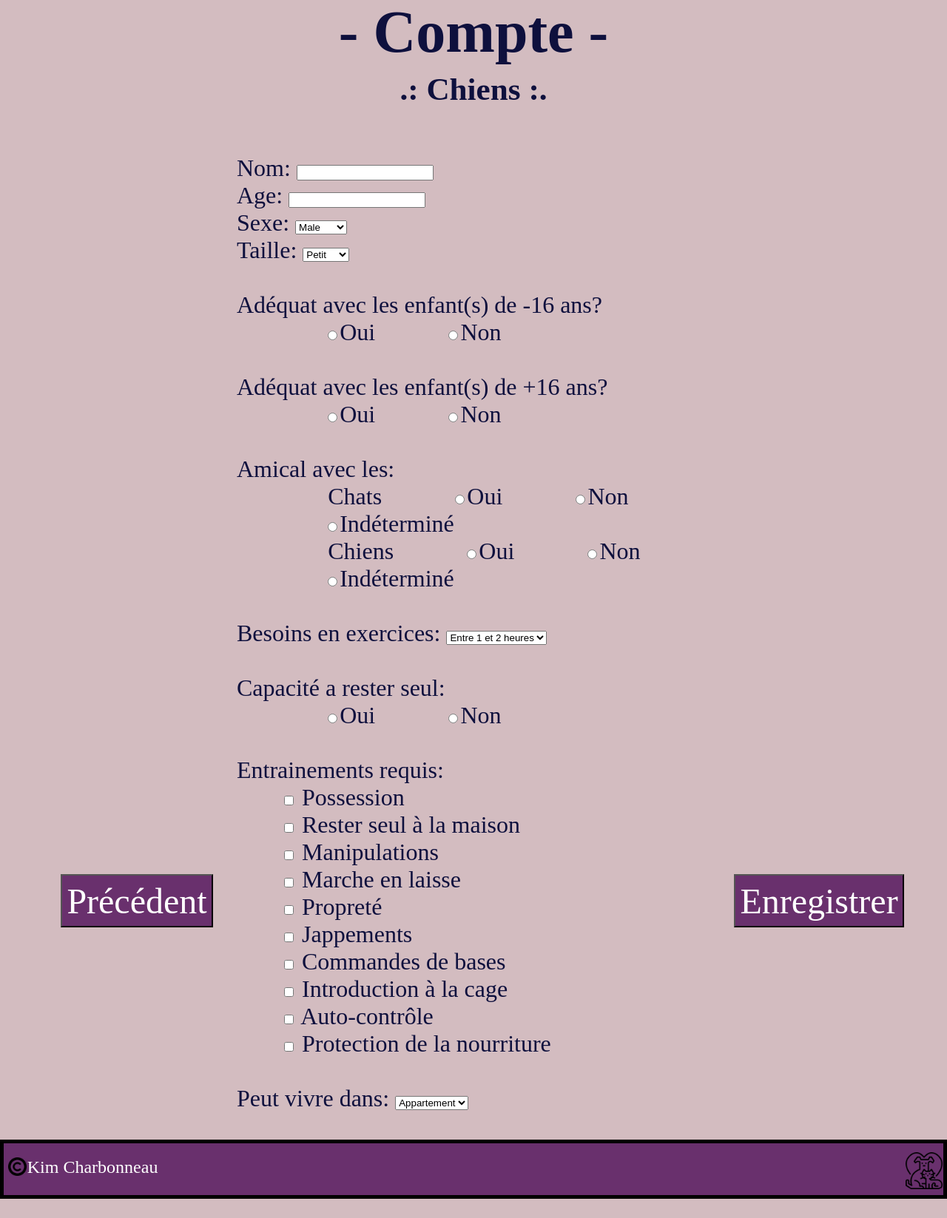
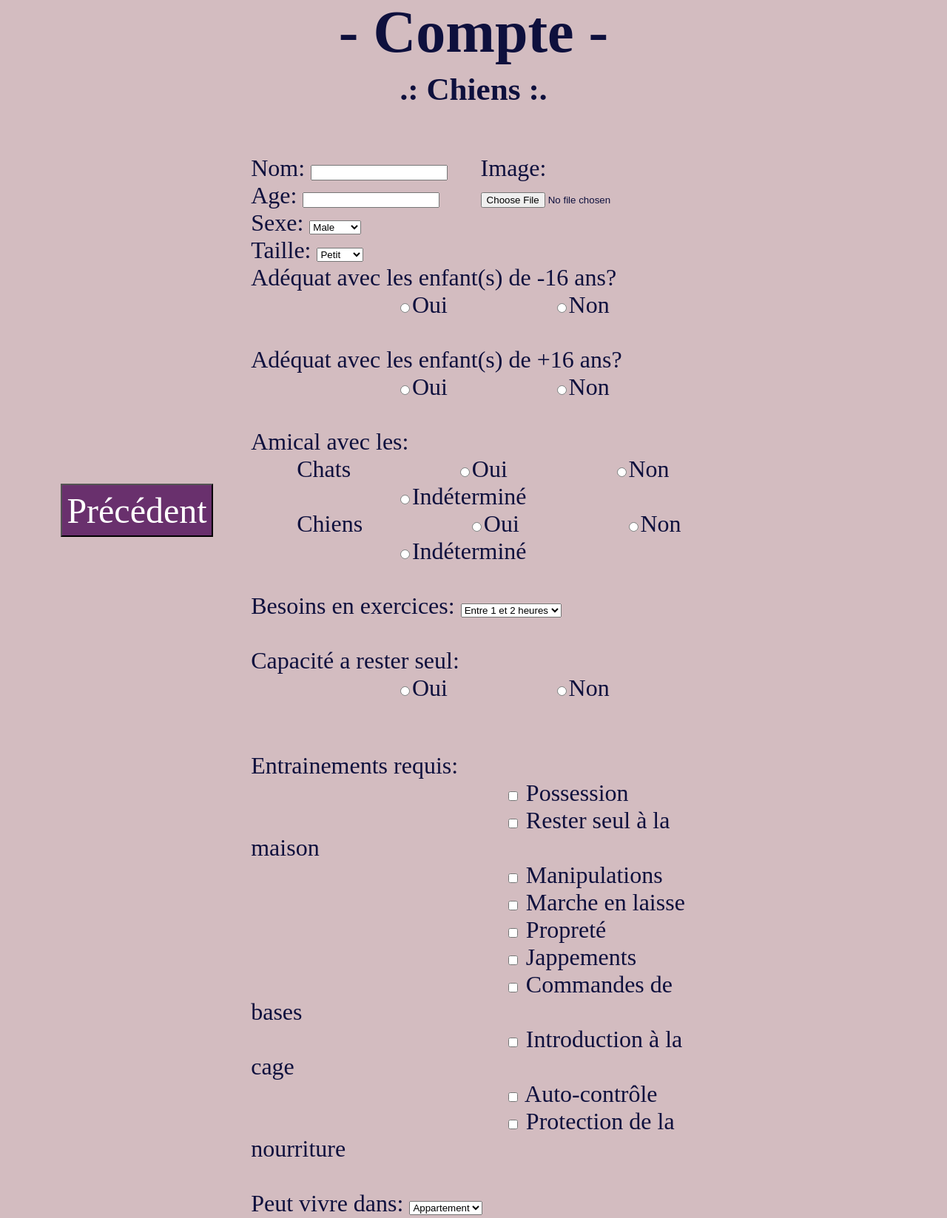
Before and after one commit to BoogieK/ProjetSynthese-Anidoption, a PHP site: page /creationFicheChien.php in a window 1280 px wide. Shown: the part 318-1965 px from the top of the page at 74% size. Before the commit the page ends 1939 px from the top, so only its background shows below. Run offline with PHP 8.4, Linux system fonts and the light colour scheme; some web fonts are replaced.

Commit message:
Ajout du path de l'image dans la bd

```diff
--- a/Anidoption/action/CreationFicheChienAction.php
+++ b/Anidoption/action/CreationFicheChienAction.php
@@ -25,7 +25,8 @@
                                                     isset($_POST["choixHeure"]) &&
 												        isset($_POST["reponseDispo"]) &&
 													        isset($_POST['choixEntrainement']) &&
-                                                    	        isset($_POST["choixDomicile"]))
+																isset($_POST["choixDomicile"]) &&
+																	isset($_FILES['imageAnimal']))
 				{
 					try
 					{
@@ -33,6 +34,7 @@
 						$age = $_POST["age"];
                         $sexe = $this->convertirSexe($_POST["choixSexe"]);
 
+						$image = $this->verifierIMG($_FILES['imageAnimal']);
 						$taille = $this->convertirTaille($_POST["choixTaille"]);
 						$enfant = $this->convertirEnfant($_POST["reponseEnfant"]);
 						$ado = $this->convertirAdo($_POST["reponseAdo"]);
@@ -43,9 +45,11 @@
 						$travailMaison = $this->convertirHeureMaison($_POST["reponseDispo"]);
 						$habitation = $this->convertirDomicile($_POST["choixDomicile"]);
 
+						if (!empty($image))
+						{
 							if (is_numeric($age))
 							{
-							$id=AnimauxDAO::creationFicheAnimal($nom,$age,$sexe);
+								$id=AnimauxDAO::creationFicheAnimal($nom,$age,$sexe,$image);
                             	AnimauxDAO::creationFicheChien($id,$taille,$enfant,$ado,$autresAnimauxChat,$autresAnimauxChien,
                                                             $balade,$travailMaison,$habitation);
 
@@ -58,6 +62,11 @@
 							else
 							{
 								echo "Veuillez entrer un age sous forme numerique.";
+							}
+						}
+						else
+						{
+							echo "Veuillez entrer une image valide.";
 						}
 
 						header("location:pagePrincipaleAdmin.php");
@@ -205,4 +214,37 @@
 			}
 			return $toit;
 		}
+
+		public function verifierIMG($image)
+		{
+			//Le code qui suit ne m'appartient pas au complet. Ne sachant pas comment upload un lien pour une image, j'ai ete sur ce site:
+			//https://www.tutorialspoint.com/php/php_file_uploading.htm
+
+			$errors= array();
+			$file_name = $_FILES['imageAnimal']['name'];
+			$file_size =$_FILES['imageAnimal']['size'];
+			$file_tmp =$_FILES['imageAnimal']['tmp_name'];
+			$file_type=$_FILES['imageAnimal']['type'];
+			$file_ext=strtolower(end(explode('.',$_FILES['imageAnimal']['name'])));
+
+			$extensions= array("jpeg","jpg","png");
+
+			if(in_array($file_ext,$extensions)=== false)
+			{
+				$errors[]="extension not allowed, please choose a JPEG or PNG file.";
 			}
+			if($file_size > 2097152)
+			{
+				$errors[]='File size must be excately 2 MB';
+			}
+			if(empty($errors)==true)
+			{
+				move_uploaded_file($file_tmp,"upload/".$file_name);
+				return $file_name;
+			}
+			else
+			{
+				print_r($errors);
+			}
+		}
+	}
--- a/Anidoption/action/DAO/AnimauxDAO.php
+++ b/Anidoption/action/DAO/AnimauxDAO.php
@@ -3,17 +3,18 @@
 
 	class AnimauxDAO
 	{
-		public static function creationFicheAnimal($nom,$age,$sexe)
+		public static function creationFicheAnimal($nom,$age,$sexe,$image)
 		{
             $id=null;
             $connexion = Connexion::getConnexion();
 
             try
             {
-                $sql=$connexion->prepare("INSERT INTO animaux (nom,age,sexe) VALUES (:nom, :age, :sexe)");
+                $sql=$connexion->prepare("INSERT INTO animaux (nom,age,sexe,img) VALUES (:nom, :age, :sexe, :img)");
 				$sql->bindValue(':nom', $nom);
 				$sql->bindValue(':age', $age);
-				$sql->bindValue(':sexe', $sexe);
+                $sql->bindValue(':sexe', $sexe);
+                $sql->bindValue(':img', $image);
                 $sql->execute();
 
                 $sqlTrouverId = $connexion->prepare("SELECT id from animaux where nom=? AND age=? AND sexe =?");
--- /dev/null
+++ b/Anidoption/css/creationFicheChien.css
@@ -0,0 +1,277 @@
+@font-face
+{
+    font-family: fontAnidoption;
+    src: url("../font/carrinady/Carrinady.ttf");
+}
+
+html, body
+{
+    margin: 0%;
+    padding: 0%;
+    height: 100%;
+}
+
+header
+{
+    display: grid;
+    grid-template-columns: repeat(3, 1fr);
+    grid-template-rows: auto;
+
+    background-color: #69306d;
+    border: 5px solid black;
+}
+
+.logo
+{
+    grid-column: 1;
+    grid-row: 1;
+
+    color:white;
+}
+
+.espacement
+{
+    grid-column: 2;
+    grid-row: 1;
+}
+
+.creationCompte
+{
+    grid-column: 3;
+    grid-row: 1;
+}
+
+.logo img
+{
+    width: 100px;
+    height: 100px;
+
+    float: left;
+
+    margin-top: 5%;
+    margin-left: 5%;
+    margin-bottom: 1%;
+}
+
+.logo h1
+{
+    display: table;
+
+    margin-left:27%;
+    padding: 0%;
+
+    font-family: fontAnidoption;
+    font-size: 400%;
+}
+
+.creationCompte button
+{
+    display: none;
+    float: right;
+    margin-right: 10%;
+    margin-top: 6%;
+
+    font-family: fontAnidoption;
+    font-size: 190%;
+    color: #0e103d;
+    padding: 5%;
+    text-align: center;
+    text-decoration: none;
+    cursor: pointer;
+
+    background-color: #f2d7ee;
+
+}
+
+main
+{
+    background-color: #d3bcc0;
+
+    font-family: fontAnidoption;
+    font-size: 200%;
+    color: #0e103d;
+
+    display: grid;
+    grid-template-columns: repeat(4, 1fr);
+    grid-template-rows: auto;
+}
+
+.espaceGauche
+{
+    grid-column: 1;
+    grid-row: 1;
+}
+
+.espaceGauche button
+{
+    color: white;
+    font-family: fontAnidoption;
+    font-size: 150%;
+    background-color: #69306d;
+
+    padding: 2%;
+    text-align: center;
+    text-decoration: none;
+    cursor: pointer;
+
+    float: right;
+    margin-right: 10%;
+    margin-top: 225%;
+    margin-bottom: 10%;
+}
+
+.contenu
+{
+    grid-column: 2 /span 2;
+    grid-row: 1;
+}
+
+.espaceDroit
+{
+    grid-column: 4;
+    grid-row: 1;
+}
+
+.espaceDroit button
+{
+    color: white;
+    font-family: fontAnidoption;
+    font-size: 150%;
+    background-color: #69306d;
+
+    padding: 2%;
+    text-align: center;
+    text-decoration: none;
+    cursor: pointer;
+
+    margin-left: 10%;
+    margin-top: 225%;
+    float: left;
+    margin-bottom: 10%;
+}
+
+h2
+{
+    margin: 0%;
+    margin-top: 10%;
+    margin-bottom: 1%;
+    text-align: center;
+    font-size: 250%;
+}
+
+h3
+{
+    margin: 0%;
+
+    margin-bottom: 10%;
+    text-align: center;
+    font-size: 135%;
+}
+
+form
+{
+    margin-left: 3%;
+
+}
+
+.adoptionMultiple
+{
+    margin-top: 5%;
+}
+
+.boutonsRadio
+{
+    margin-left: 10%;
+}
+.boutonsRadio input
+{
+    margin-left: 25%;
+}
+
+.caracteres
+{
+    margin-top: 5%;
+}
+
+.caracteres input
+{
+    margin-left: 56%;
+}
+
+
+
+footer
+{
+    background-color: #69306d;
+    border: 5px solid black;
+
+    display: grid;
+    grid-template-columns: repeat(2, 1fr);
+    grid-template-rows: auto;
+}
+
+.copyright
+{
+    grid-column: 1;
+    grid-row: 1;
+}
+
+.copyright img
+{
+    width: 25px;
+    height: 25px;
+
+    float: left;
+    margin-top: 3%;
+    margin-left: 1%;
+}
+
+.copyright p
+{
+    display: table;
+    margin-top: 3%;
+    margin-left: 5%;
+    padding: 0%;
+
+    font-family: fontAnidoption;
+    font-size: 150%;
+    color: white;
+}
+
+#iconFooter
+{
+    grid-column: 2;
+    grid-row: 1;
+
+    width: 50px;
+    height: 50px;
+
+    padding-top: 2%;
+    padding-left: 92%;
+}
+
+
+.centrerImage
+{
+    display: grid;
+	grid-template-columns: 1fr 1fr;
+	grid-template-rows: auto, auto;
+}
+
+.texteBase
+{
+    grid-column: 1 ;
+	grid-row: 1;
+}
+
+.image
+{
+    grid-column: 2 ;
+	grid-row: 1;
+}
+
+.basPageContenu
+{
+    grid-column: 1 / span 2;
+	grid-row: 2;
+}
--- a/Anidoption/php/creationFicheChien.php
+++ b/Anidoption/php/creationFicheChien.php
@@ -10,7 +10,7 @@
 <html>
     <head>
         <title>Anidoption</title>
-        <link rel="stylesheet" href="../css/creationCompteProfilChien.css">
+        <link rel="stylesheet" href="../css/creationFicheChien.css">
         <meta charset="utf-8">
         <meta name="viewport" content="width=device-width, initial-scale=1.0">
 
@@ -34,7 +34,9 @@
             <div class="contenu">
             <h2>- Compte -</h2>
             <h3>.: Chiens :. </h3>
-            <form action="creationFicheChien.php" method="POST">
+            <form action="creationFicheChien.php" method="POST" enctype="multipart/form-data">
+            <div class="centrerImage">
+                <div class="texteBase">
                 <div>
                     <label for="nom">Nom:</label>
                     <input type="text" name="nom">
@@ -58,7 +60,16 @@
                         <option value="grand">Grand</option>
                     </select>
                 </div>
+                </div>
                 <br>
+                <div class="image">
+                    <div>
+                        Image:
+                        <input type="file" name="imageAnimal" />
+                    </div>
+                </div>
+                <br>
+                <div class="basPageContenu">
                     <div class="enfants">
                         <label for="enfant">Adéquat avec les enfant(s) de -16 ans?</label>
                         <br>
@@ -134,8 +145,7 @@
                         </select>
                     </div>
                     <br>
-
-
+                </div>
             </div>
             <div class="espaceDroit">
                 <button type="submit" name="enregistrer">Enregistrer</button>
--- a/Anidoption/scripts/creationTables.txt
+++ b/Anidoption/scripts/creationTables.txt
@@ -11,7 +11,7 @@ DROP TABLE animaux;
 DROP TABLE ficheChat;
 DROP TABLE ficheChien;
 DROP TABLE ficheChat_caractere;
-DROP TABLE ficheChien_entrainement
+DROP TABLE ficheChien_entrainement;
 DROP TABLE favoris;
 
 
@@ -82,6 +82,7 @@ CREATE TABLE animaux(
     nom VARCHAR(32) NOT NULL,
     age INT NOT NULL,
     sexe INT NOT NULL,
+    img VARCHAR(255) NOT NULL,
 
     CONSTRAINT pk_animaux PRIMARY KEY (id)
 )ENGINE=InnoDB;
```
Also changed, not shown: Anidoption/action/CreationFicheChatAction.php (+45 -3 lines), Anidoption/css/creationFicheChat.css (added, +277 -0 lines), Anidoption/php/creationFicheChat.php (+14 -2 lines), 1 other file. Lines whose indentation alone changed are shown as unchanged.
